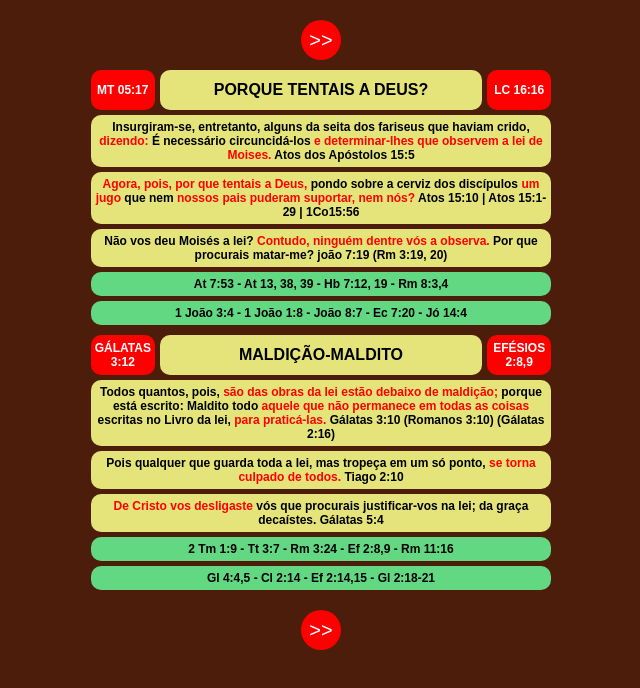
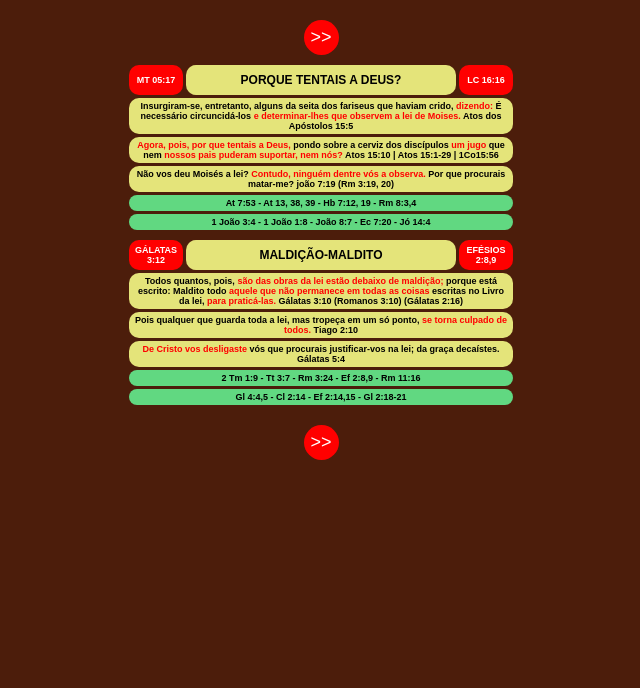
Before and after one commit to AlcemirMacedo/porquetentaisadeus, a plain HTML site: page index.html in a window 768 px wide. Shown: the whole page, without its empty margins (63-703 px from the left). Drawn offline with Linux system fonts and the light colour scheme.

Commit message:
regulando responsividade

```diff
--- a/css/estilos.css
+++ b/css/estilos.css
@@ -85,32 +85,32 @@ button:hover{
 @media only screen and (max-width: 800px) and (min-width: 501px) {
 
     header{
-        height: 40px;
+        height: 30px;
     }
     .container{
-        width: 60%;
+        width: 50%;
     }
     .md-title{
-        margin-left: 5px;
-        margin-right: 5px;
+        margin-left: 3px;
+        margin-right: 3px;
     }
     .md-title h1{
-        font-size: 16px;
+        font-size: 12px;
     }
     .sideR, .sideL{
-        font-size: 8px;
+        font-size: 6px;
     }
     section{
-        margin-top: 5px;
+        margin-top: 3px;
         width: 100%;
-        font-size: 12px;
-        padding: 5px 5px ;
+        font-size: 9px;
+        padding: 3px 3px ;
         font-weight: 600;
     }
     button{
-        width: 40px;
-        height: 40px;
-        font-size: 20px;
+        width: 35px;
+        height: 35px;
+        font-size: 18px;
     }
 }
 
```
